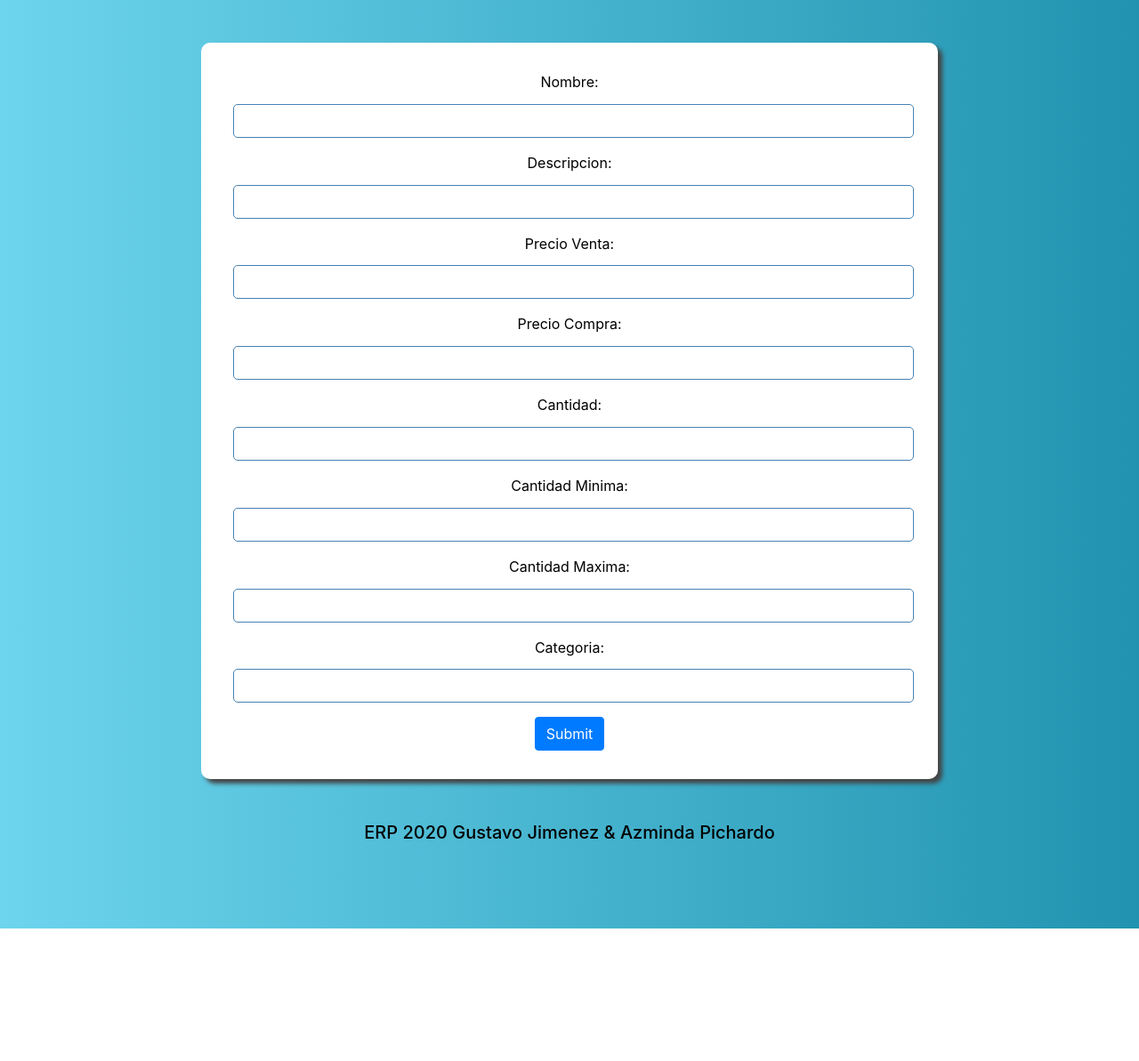
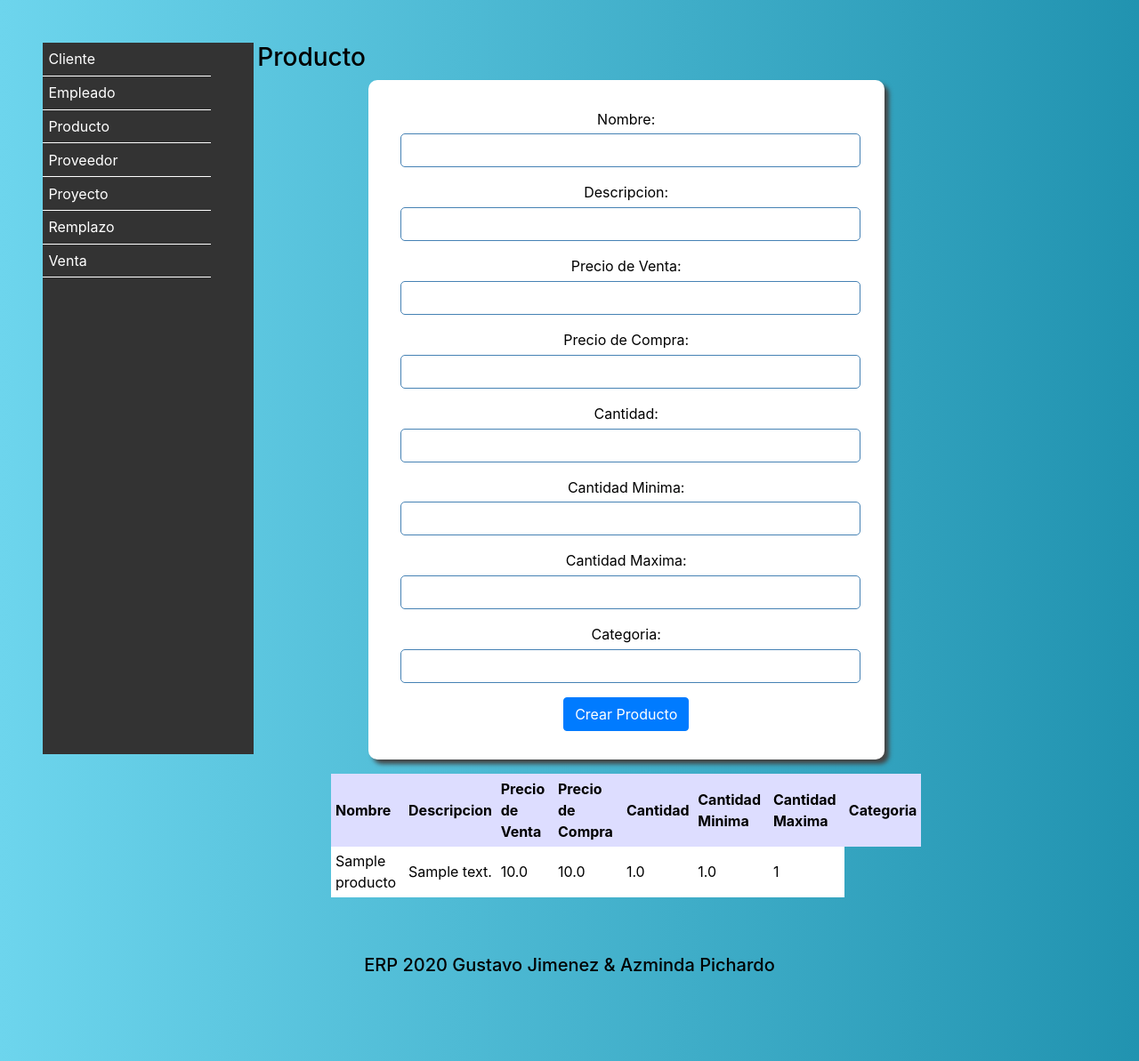
Before and after one commit to GustavoJimenezV/PythonERP, a Django app: page /Producto/ in a window 1280 px wide. Shown: the whole page at 89% size. Before the commit the page ends 1044 px from the top, so only its background shows below. Run offline with Django 3.2, Linux system fonts and the light colour scheme; tables that the repository leaves empty hold one stand-in row (values such as "Sample post"); some libraries are stand-ins or nearby versions.

Commit message:
Completado Producto, Proyecto, Remplazo y Venta
Co-Authored-By: null <GustavoJimenezV@users.noreply.github.com>

```diff
--- a/ERP/urls.py
+++ b/ERP/urls.py
@@ -36,10 +36,10 @@ urlpatterns = [
     path('Pago/',views.Pago),
     path('Pedido/',views.Pedido),
     path('Permisos/',views.Permiso),
-    path('Producto/',views.Producto),
+    path('Producto/',views.MenuProducto),
     path('Proveedor/',views.MenuProveedor),
-    path('Proyecto/',views.Proyecto),
-    path('Remplazo/',views.Remplazo),
+    path('Proyecto/',views.MenuProyecto),
+    path('Remplazo/',views.MenuRemplazo),
     path('Usuario/',views.CrearUsuario),
-    path('Venta/',views.Venta),
+    path('Venta/',views.MenuVenta),
 ]
--- a/Vistas/Templates/Empleado.html
+++ b/Vistas/Templates/Empleado.html
@@ -48,6 +48,7 @@
       NSS: <input type="text" name="Nss" class="form-control">
       </div>
       <button type="submit" class="btn btn-primary">Agregar Empleado</button>
+
     {% if error %}
       <h3>Debes mandar datos</h3>
     {% endif %}
--- a/Vistas/Templates/Menu.html
+++ b/Vistas/Templates/Menu.html
@@ -2,8 +2,10 @@
 	<ul>
 		<a href="/Cliente/">Cliente</a>
 		<a href="/Empleado/">Empleado</a>
+		<a href="/Producto/">Producto</a>
 		<a href="/Proveedor/">Proveedor</a>
-		<a href="/agregarMateria/">Materia Prima</a>
-		<a href="/agregarMateria/">Compra</a>
+		<a href="/Proyecto/">Proyecto</a>
+		<a href="/Remplazo/">Remplazo</a>
+		<a href="/Venta/">Venta</a>
 	</ul>
 </nav>
--- a/Vistas/Templates/Producto.html
+++ b/Vistas/Templates/Producto.html
@@ -4,41 +4,69 @@
     {% include "Encabezado.html" %}
   </head>
   <body>
-    <form>
+      {% include "menu.html" %}
+<section>
+      <h3>Producto</h3>
+      <form action="" method="post">
+      {% csrf_token %}
       <div class="form-group">
-    <label for="Nombre"> Nombre: </label>
-    <input type="text" class="form-control">
+      Nombre: <input type="text" name="Nombre" class="form-control">
       </div>
       <div class="form-group">
-    <label for="Descripcion"> Descripcion: </label>
-    <input type="text" class="form-control">
+      Descripcion: <input type="text" name="Descripcion" class="form-control">
       </div>
       <div class="form-group">
-    <label for="PrecioV"> Precio Venta: </label>
-    <input type="number" class="form-control">
+      Precio de Venta: <input type="number" name="PrecioVenta" class="form-control">
       </div>
       <div class="form-group">
-    <label for="Precio C"> Precio Compra: </label>
-    <input type="number" class="form-control">
+      Precio de Compra: <input type="number" name="PrecioCompra"class="form-control">
       </div>
       <div class="form-group">
-    <label for="Cantidad"> Cantidad: </label>
-    <input type="number" class="form-control">
+      Cantidad: <input type="number" name="Cantidad" class="form-control">
       </div>
       <div class="form-group">
-    <label for="CantMin"> Cantidad Minima: </label>
-    <input type="number" class="form-control">
+      Cantidad Minima: <input type="number" name="CantidadMin"class="form-control">
       </div>
       <div class="form-group">
-    <label for="CantMax"> Cantidad Maxima: </label>
-    <input type="number" class="form-control">
+      Cantidad Maxima: <input type="number" name="CantidadMax"class="form-control">
       </div>
       <div class="form-group">
-    <label for="Categoria"> Categoria: </label>
-    <input type="text" class="form-control">
+      Categoria: <input type="text" name="Categoria" class="form-control">
       </div>
-  <button type="submit" class="btn btn-primary">Submit</button>
+      <button type="submit" class="btn btn-primary">Crear Producto</button>
+
+      {% if error %}
+        <h3>Debes completar los datos</h3>
+      {% endif %}
+
+      {% if agregado %}
+        <h3>Producto Agregado</h3>
+      {% endif %}
       </form>
+    <table>
+        <tr>
+          <th>Nombre</th>
+          <th>Descripcion</th>
+          <th>Precio de Venta</th>
+          <th>Precio de Compra</th>
+          <th>Cantidad</th>
+          <th>Cantidad Minima</th>
+          <th>Cantidad Maxima</th>
+          <th>Categoria</th>
+        </tr>
+          {% for fila in productos %}
+        <tr>
+          <td>{{ fila.Nombre}}</td>
+          <td>{{ fila.Descripcion}}</td>
+          <td>{{ fila.PrecioV}}</td>
+          <td>{{ fila.PrecioC}}</td>
+          <td>{{ fila.CantMin}}</td>
+          <td>{{ fila.CantMax}}</td>
+          <td>{{ fila.Categoria}}</td>
+        </tr>
+          {% endfor %}
+    </table>
+</section>
   {% include "Pie.html" %}
   </body>
 </html>
--- a/Vistas/Templates/Proveedor.html
+++ b/Vistas/Templates/Proveedor.html
@@ -24,6 +24,7 @@
       RFC: <input type="text" name="Rfc" class="form-control">
       </div>
       <button type="submit" class="btn btn-primary">Agregar Proveedor</button>
+
     {% if error %}
       <h3>Debes mandar datos</h3>
     {% endif %}
--- a/Vistas/models.py
+++ b/Vistas/models.py
@@ -190,6 +190,12 @@ class Producto (models.Model):
     CantMin = models.FloatField(default=0)
     CantMax = models.FloatField(default=0)
     Categoria = models.IntegerField(default=0)
+    class Meta:
+        verbose_name = 'Producto'
+        verbose_name_plural = 'Productos'
+        ordering = ['Nombre']
+    def __str__(self):
+        return self.Nombre
 
 class Proveedor (models.Model):
     Nombre = models.CharField(max_length=50)
@@ -197,6 +203,12 @@ class Proveedor (models.Model):
     Direccion = models.CharField(max_length=50)
     Correo = models.CharField(max_length=30)
     Rfc = models.CharField(max_length=30)
+    class Meta:
+        verbose_name = 'Proveedor'
+        verbose_name_plural = 'Proveedores'
+        ordering = ['Nombre']
+    def __str__(self):
+        return self.Nombre
 
 class Proyecto (models.Model):
     NombrePro = models.CharField(max_length=20)
@@ -205,12 +217,24 @@ class Proyecto (models.Model):
     FechaIn = models.DateField()
     FechaFin = models.DateField()
     Descripcion = models.CharField(max_length=30)
+    class Meta:
+        verbose_name = 'Proyecto'
+        verbose_name_plural = 'Proyectos'
+        ordering = ['NombrePro']
+    def __str__(self):
+        return self.NombrePro
 
 class Remplazo (models.Model):
     IdMobiliario = models.IntegerField(default=0)
     Fecha = models.DateField()
     Costo = models.FloatField(default=0)
     Descripcion = models.CharField(max_length=200)
+    class Meta:
+        verbose_name = 'Remplazo'
+        verbose_name_plural = 'Remplazos'
+        ordering = ['Descripcion']
+    def __str__(self):
+        return self.Descripcion
 
 class Usuario (models.Model):
     Nombre = models.CharField(max_length=50)
@@ -228,3 +252,9 @@ class Venta (models.Model):
     IdCliente = models.IntegerField(default=0)
     Total = models.FloatField(default=0)
     TipoPago = models.IntegerField(default=0)
+    class Meta:
+        verbose_name = 'Venta'
+        verbose_name_plural = 'Ventas'
+        ordering = ['Fecha']
+    def __str__(self):
+        return self.Fecha
--- a/Vistas/views.py
+++ b/Vistas/views.py
@@ -2,7 +2,7 @@ from django.shortcuts import render
 from django.http import HttpResponse
 from django.template import Template,Context
 from django.template import loader
-from Vistas.models import Usuario,Cliente,Empleado,Proveedor
+from Vistas.models import Usuario,Cliente,Empleado,Proveedor,Venta,Remplazo,Proyecto,Producto
 # Create your views here.
 def Login(request):
     if request.GET :
@@ -129,10 +129,23 @@ def Permiso(request):
     Documento = DocExterno.render()
     return HttpResponse(Documento)
 
-def Producto(request):
-    DocExterno = loader.get_template("Producto.html")
-    Documento = DocExterno.render()
-    return HttpResponse(Documento)
+def MenuProducto(request):
+    if request.POST:
+        objeto = Producto()
+        objeto.Nombre = request.POST["Nombre"]
+        objeto.Descripcion = request.POST["Descripcion"]
+        objeto.PrecioV = request.POST["PrecioVenta"]
+        objeto.PrecioC = request.POST["PrecioCompra"]
+        objeto.CantMin = request.POST["CantidadMin"]
+        objeto.CantMax = request.POST["CantidadMax"]
+        objeto.Categoria = request.POST["Categoria"]
+        objeto.save()
+        productos = Producto.objects.all()
+        return render(request,"Producto.html",{"agregado":"si","productos":productos})
+    else:
+        productos = Producto.objects.all()
+        return render(request,"Producto.html",{"productos":productos})
+
 
 def MenuProveedor(request):
     if request.POST:
@@ -149,15 +162,35 @@ def MenuProveedor(request):
         proveedores = Proveedor.objects.all()
         return render(request,"Proveedor.html",{"proveedores":proveedores})
 
-def Proyecto(request):
-    DocExterno = loader.get_template("Proyecto.html")
-    Documento = DocExterno.render()
-    return HttpResponse(Documento)
+def MenuProyecto(request):
+    if request.POST:
+        objeto = Proyecto()
+        objeto.NombrePro = request.POST["NombrePro"]
+        objeto.TipoPro = request.POST["TipoProyecto"]
+        objeto.IdEmpleado = request.POST["IdEmpleado"]
+        objeto.FechaIn = request.POST["FechaInicio"]
+        objeto.FechaFin = request.POST["FechaFinal"]
+        objeto.Descripcion = request.POST["Descripcion"]
+        objeto.save()
+        proyectos = Proyecto.objects.all()
+        return render(request,"Proyecto.html",{"agregado":"si","proyectos":proyectos})
+    else:
+        proyectos = Proyecto.objects.all()
+        return render(request,"Proyecto.html",{"proyectos":proyectos})
 
-def Remplazo(request):
-    DocExterno = loader.get_template("Remplazo.html")
-    Documento = DocExterno.render()
-    return HttpResponse(Documento)
+def MenuRemplazo(request):
+    if request.POST:
+        objeto = Remplazo()
+        objeto.IdMobiliario = request.POST["IdMobiliario"]
+        objeto.Fecha = request.POST["Fecha"]
+        objeto.Costo = request.POST["Costo"]
+        objeto.Descripcion = request.POST["Descripcion"]
+        objeto.save()
+        remplazos = Remplazo.objects.all()
+        return render(request,"Remplazo.html",{"agregado":"si","remplazos":remplazos})
+    else:
+        remplazos = Remplazo.objects.all()
+        return render(request,"Remplazo.html",{"remplazos":remplazos})
 
 def CrearUsuario(request):
     if request.POST:
@@ -170,7 +203,16 @@ def CrearUsuario(request):
     else:
         return render(request,"Usuario.html")
 
-def Venta(request):
-    DocExterno = loader.get_template("Venta.html")
-    Documento = DocExterno.render()
-    return HttpResponse(Documento)
+def MenuVenta(request):
+    if request.POST:
+        objeto = Venta()
+        objeto.Fecha = request.POST["Fecha"]
+        objeto.IdCliente = request.POST["IdCliente"]
+        objeto.Total = request.POST["Total"]
+        objeto.TipoPago = request.POST["TipoPago"]
+        objeto.save()
+        ventas = Venta.objects.all()
+        return render(request,"Venta.html",{"agregado":"si","ventas":ventas})
+    else:
+        ventas = Venta.objects.all()
+        return render(request,"Venta.html",{"ventas":ventas})
```
Also changed, not shown: Vistas/Templates/Cliente.html (+7 -6 lines), Vistas/Templates/Proyecto.html (+42 -13 lines), Vistas/Templates/Remplazo.html (+36 -10 lines), Vistas/Templates/Venta.html (+35 -10 lines), Vistas/admin.py (+5 -3 lines), Vistas/migrations/0007_auto_20201028_0207.py (added), db.sqlite3. Lines whose indentation alone changed are shown as unchanged.
